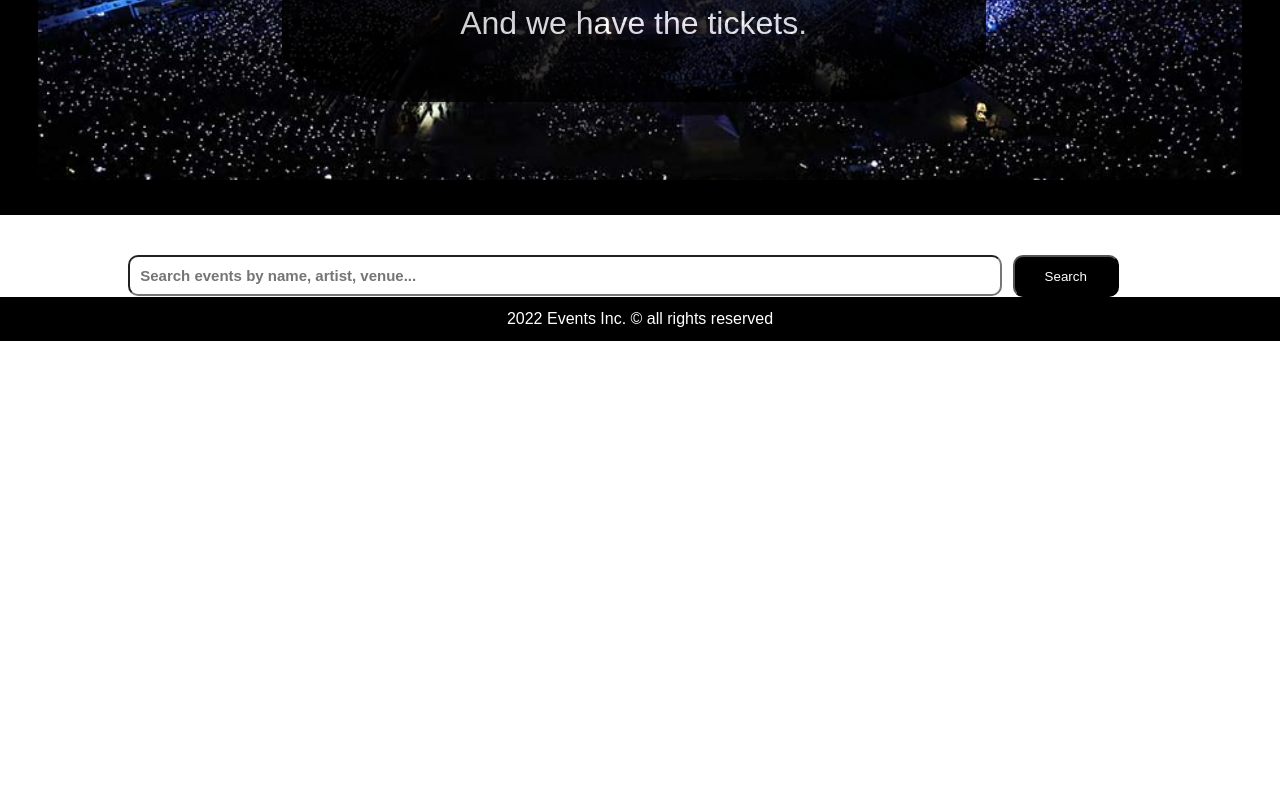
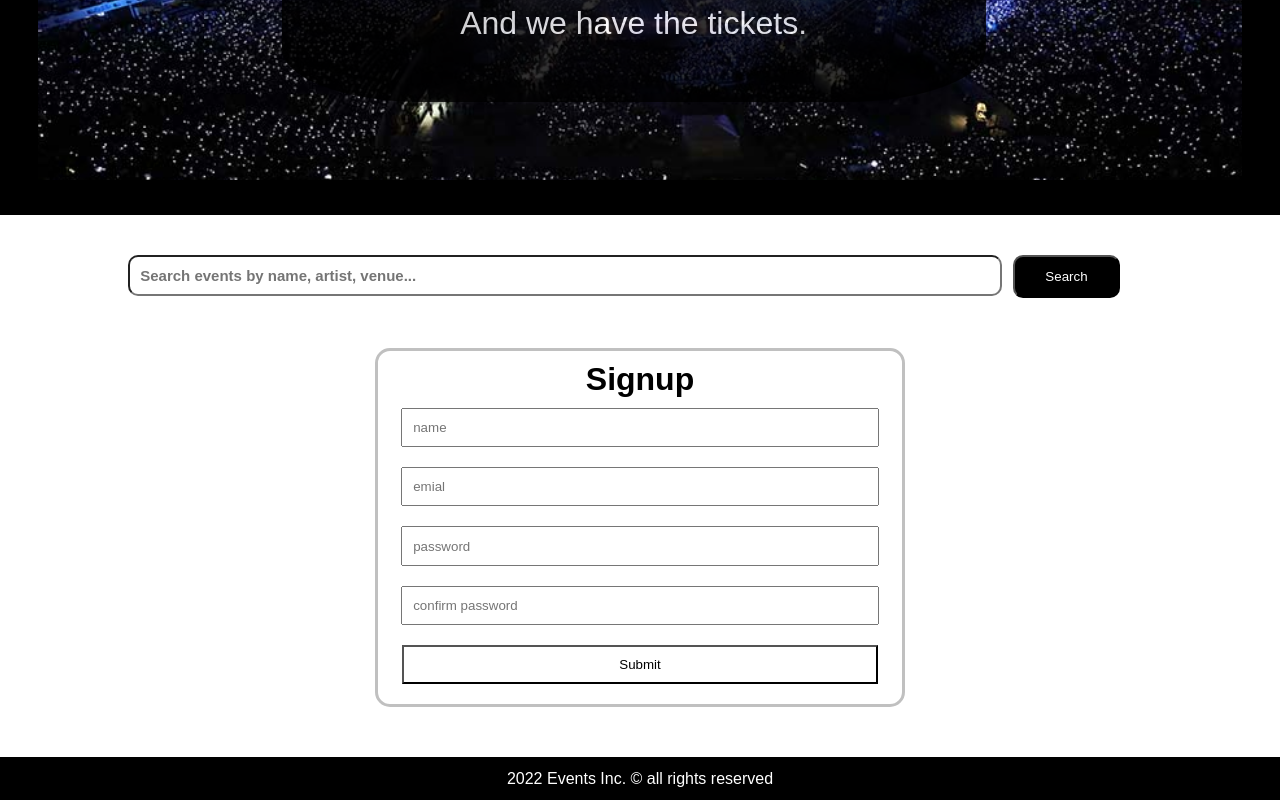
Before and after one commit to maneetbhatia/EventMaster, a React (Create React App) app in the folder client/: page /signup in a window 1280 px wide. Shown: the part 285-1085 px from the top of the page. Before the commit the page ends 800 px from the top, so only its background shows below. Built offline with nearby package versions, Linux system fonts and the light colour scheme.

Commit message:
Added Signup functionality

```diff
--- a/client/package.json
+++ b/client/package.json
@@ -13,6 +13,7 @@
     "react-router-dom": "^6.3.0",
     "react-scripts": "5.0.1",
     "styled-components": "^5.3.5",
+    "uuid": "^8.3.2",
     "web-vitals": "^2.1.4"
   },
   "scripts": {
--- a/client/src/App.js
+++ b/client/src/App.js
@@ -9,6 +9,7 @@ import CategoryDetail from "./CategoryDetail";
 import SearchBar from "./SearchBar";
 import SearchResults from "./SearchResults";
 import  FavoriteList from "./FavoriteList";
+import Signup from "./Signup";
 
 function App() {
 
@@ -24,8 +25,8 @@ function App() {
             <Route exact path="/search/:searchValue" element={<SearchResults />} />
             <Route exact path="/artist/id/:artistID" element={<ArtistDetail />} />
             <Route exact path="/events" element={<FavoriteList />} />
-            {/* <Route exact path="/items" element={<ListingPage />} />
-            <Route exact path="/checkout" element={<OrderForm />} />
+            <Route exact path="/signup" element={<Signup />} />
+            {/*<Route exact path="/checkout" element={<OrderForm />} />
             <Route exact path="/confirmation" element={<Confirmation />} />
             <Route path="*" element={<ErrorPage />} /> */}
           </Routes>
--- a/client/src/Header.js
+++ b/client/src/Header.js
@@ -13,6 +13,10 @@ const Header = () => {
         navigate("/events");
     }
 
+    const handleLogin = () => {
+        navigate('/signup')
+    }
+
 
     return(
         <Wrapper>
@@ -22,7 +26,7 @@ const Header = () => {
                 <Favorites onClick={handleFavorites}>
                     Favorites
                 </Favorites>
-                <P>
+                <P onClick={handleLogin}>
                     Login
                 </P>
             </Categories>
--- a/client/src/SearchBar.js
+++ b/client/src/SearchBar.js
@@ -38,7 +38,7 @@ font-size: 15px;
 const Button = styled.button`
 background-color: black;
 color: white;
-padding: 11.5px 30px;
+padding: 1.2% 3%;
 border-radius: 10px;
 margin-left: 1%;
 cursor: pointer;
--- /dev/null
+++ b/client/src/Signup.js
@@ -0,0 +1,100 @@
+import { useEffect, useState } from 'react';
+import styled from "styled-components";
+import { v4 as uuidv4 } from 'uuid';
+import {useNavigate} from "react-router-dom";
+
+const Signup = () => {
+    const [fullName, setFullName] = useState("");
+    const [email, setEmail] = useState("");
+    const [password, setPassword] = useState("");
+    const [confirmPassword, setConfirmPassword] = useState("");
+    const [errorMessage, setErrorMessage] = useState(null);
+
+    const handleSubmit = (e) => {
+        e.preventDefault();
+
+        let user;
+        if(fullName !== "" &&
+            email !== "" &&
+            password !== "" &&
+            confirmPassword !== "" ){
+                user = {
+                    _id: uuidv4(),
+                    name: fullName,
+                    email: email,
+                    password: password,
+                    confirmPassword: confirmPassword
+                };
+        }else{
+            setErrorMessage("error");
+        }
+
+        if(errorMessage !== null){
+                fetch("/users", {
+                    method: "POST",
+                    headers: {"Accept": "application/json","Content-Type": "application/json"},
+                    body: JSON.stringify(user),
+                }).then(res =>  res.json())
+                .catch(e => {
+                    console.log("error", e);
+                });
+            }
+
+    // empty inputs after submit
+    // console.log(fullName, email, password, confirmPassword)
+
+    // setFullName("");
+    // setEmail("")
+    // setPassword("")
+    // setConfirmPassword("")
+
+}
+
+    return(
+        <>
+            <Main>
+                <Form onSubmit={handleSubmit}>
+                    <h1>Signup</h1>
+                    <Input placeholder='name' type="text" required onChange={(e) => setFullName(e.target.value)}></Input><br />
+                    <Input placeholder='emial' type="email" required onChange={(e) => setEmail(e.target.value)}></Input><br />
+                    <Input placeholder='password' type="password" required onChange={(e) => setPassword(e.target.value)}></Input><br />
+                    <Input placeholder='confirm password' type="password" required onChange={(e) => setConfirmPassword(e.target.value)}></Input><br />
+                    <Submit>Submit</Submit>
+                </Form>
+            </Main>
+        </>
+    )
+}
+
+const Main = styled.div`
+    margin: 40px 0px;
+    padding: 10px;
+    text-align: center;
+`
+
+const Form = styled.form`
+    border: 3px silver solid;
+    width: 40%;
+    margin: auto;
+    text-align: center;
+    padding: 10px;
+    border-radius: 15px;
+`
+
+const Input = styled.input`
+    width: 90%;
+    padding: 2%;
+    margin: 10px;
+`
+
+const Submit = styled.button`
+    width: 94.5%;
+    margin: auto;
+    padding: 10px 60px;
+    margin: 10px;
+    color: black;
+    background-color: white;
+    cursor: pointer;
+`
+
+export default Signup;
```
Also changed, not shown: 2 other files (tests, documents, lock files or other folders).
